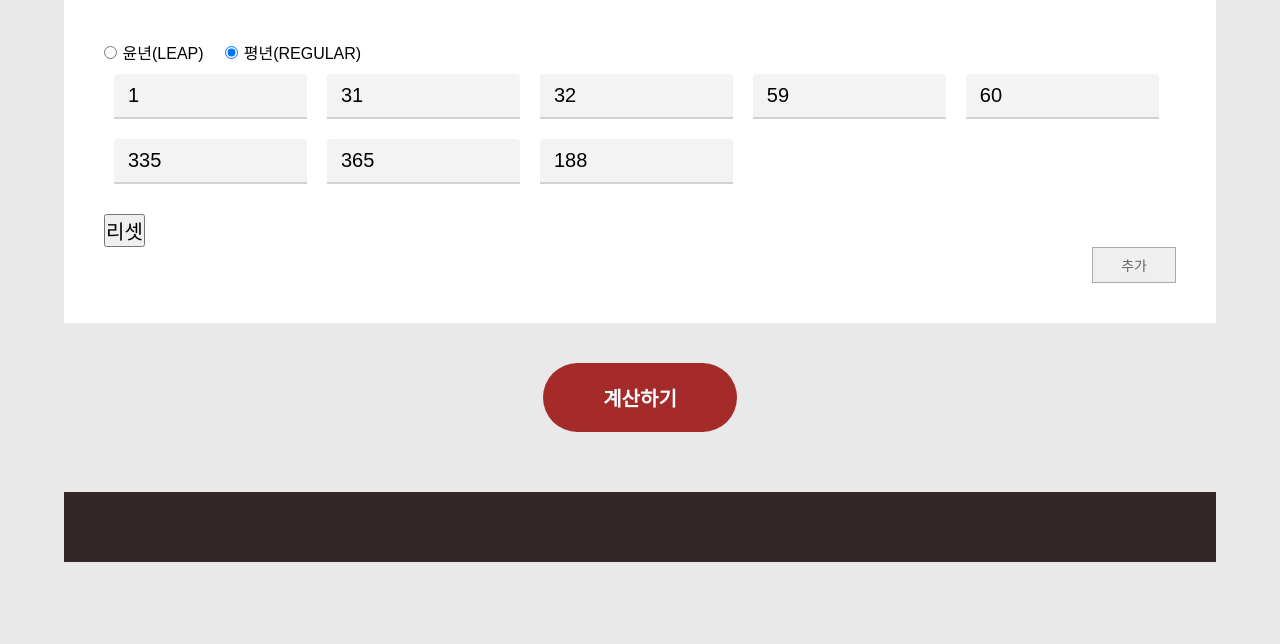
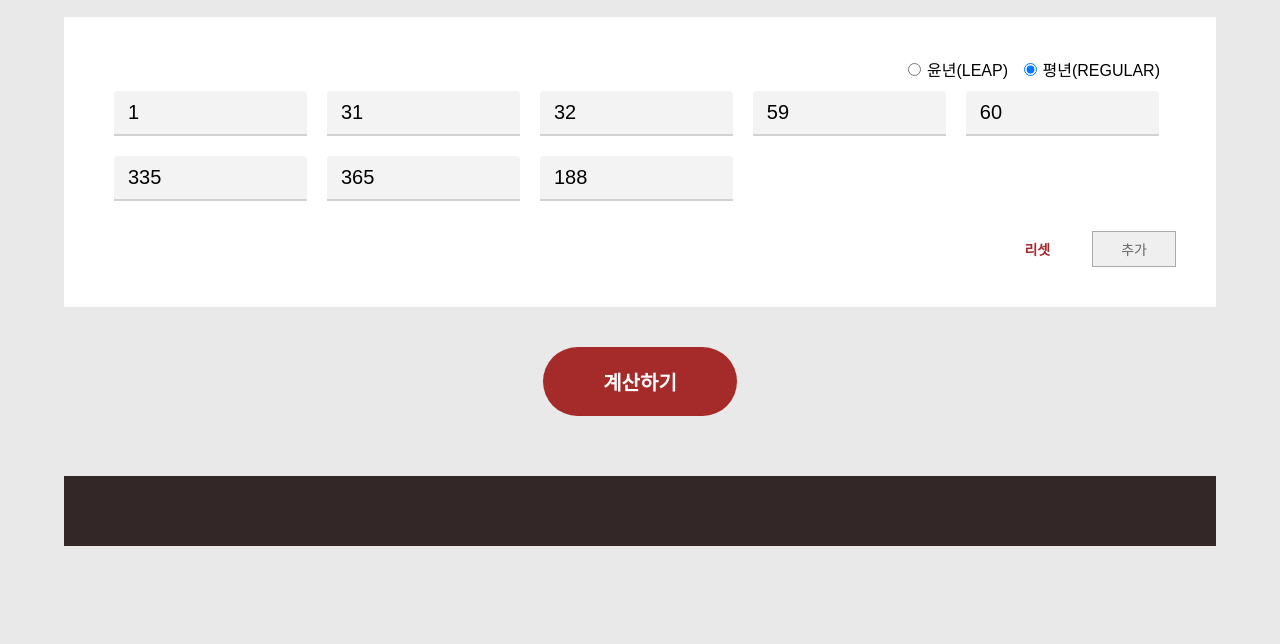
Before and after one commit to OhIkmyeong/julian, a plain HTML site: page index.html in a window 1280 px wide. Shown: the part 156-800 px from the top of the page. Drawn offline with Linux system fonts and the light colour scheme.

Commit message:
Update julian.css

```diff
--- a/julian.css
+++ b/julian.css
@@ -14,12 +14,19 @@ html,body{
 
 input,button{font-family:inherit;font-size:inherit;cursor:pointer;}
 
+button:hover{
+    filter:brightness(80%);
+    box-shadow:5px 5px 1rem rgba(0,0,0,.1);
+}
+
 h1{
     margin-bottom:1em;
     font-size:1.5rem;
 }
 
 #sect-ipt{
+    display:flex;flex-wrap:wrap;
+    justify-content:flex-end; align-items:center;
     position:relative;
     width:var(--wid);
     background:#fff;
@@ -49,13 +56,14 @@ h1{
     border-radius:4px 4px 0 0;
 }
 
-#btn-add{
-    display:block;position:relative;
-    padding:.5em 2em;
-    margin:0 0 0 auto;
+#sect-ipt button{
+    display:inline-block;position:relative;
+    padding:.5em 2em; margin-left:1em;
     border:1px solid #aaa;
     font-size:14px; color:#666;
 }
+
+    #sect-ipt button#btn-reset{background:transparent;border:none;font-weight:bold;color:brown;}
 
 #btn-confirm{
     display:block;position:relative;
```
